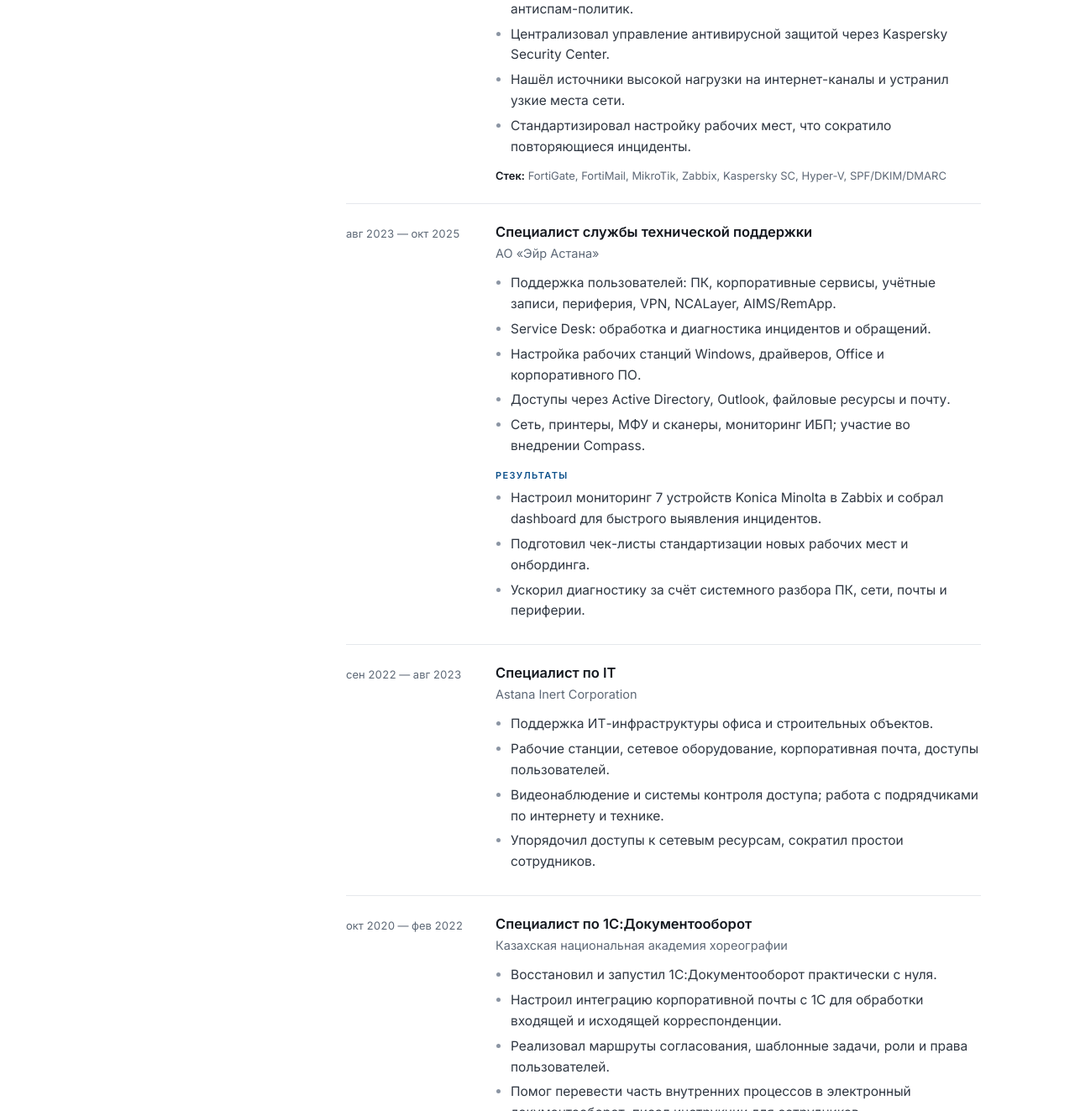
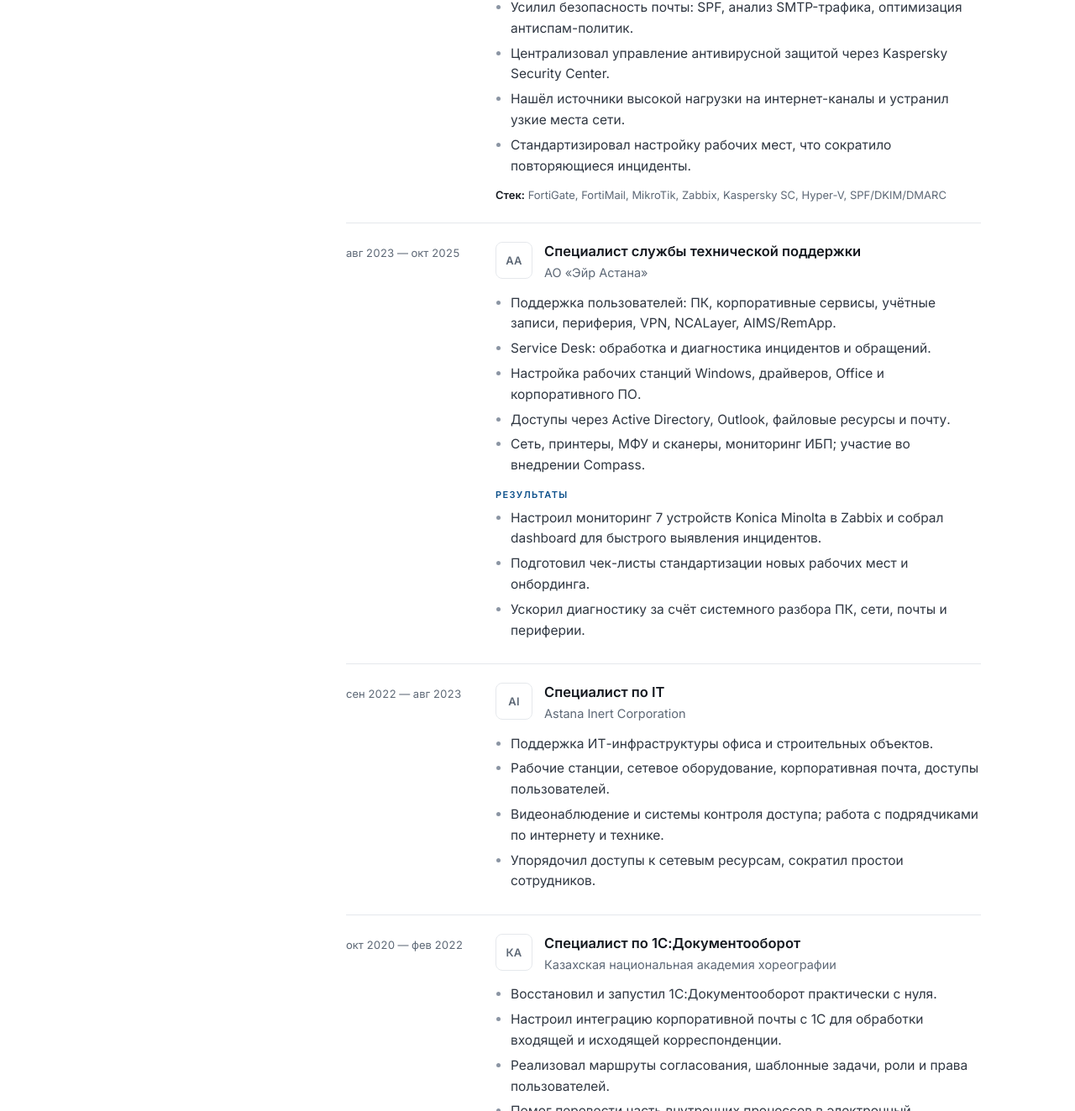
Before and after one commit to arbekaman/arbekaman.github.io, a plain HTML site: page index.html in a window 1280 px wide. Shown: the part 1477-2800 px from the top of the page at 84% size. Drawn offline with Linux system fonts and the light colour scheme.

Commit message:
Add company logo slots to experience section
Logos load from logos/<company>.png; initials are shown until a file is added.

Co-Authored-By: Claude Opus 5.5 <noreply@anthropic.com>
Claude-Session: https://claude.ai/code/session_01KYi8Xuzcf525G8sAdG5Hum

```diff
--- a/index.html
+++ b/index.html
@@ -76,6 +76,11 @@
   .stack{margin-top:12px;font-size:13px;color:var(--muted)}
   .stack b{font-weight:600;color:var(--text)}
 
+
+  .jhead{display:flex;gap:14px;align-items:flex-start}
+  .clogo{position:relative;flex:none;width:44px;height:44px;border:1px solid var(--line);border-radius:8px;background:#fff;display:grid;place-items:center;overflow:hidden;font:600 13px Inter,sans-serif;color:var(--muted);letter-spacing:.02em}
+  .clogo img{position:absolute;inset:0;width:100%;height:100%;object-fit:contain;padding:4px;background:#fff}
+  @media print{ .clogo{width:32px;height:32px;font-size:10px} }
   .skills{display:grid;grid-template-columns:repeat(2,1fr);gap:26px 48px}
   .skills h4{font-size:14px;font-weight:600;margin-bottom:6px}
   .skills p{font-size:14.5px;color:#2f3742}
@@ -196,8 +201,8 @@
       <div class="job">
         <div class="when"><span class="ru">сен 2026 — н.в.</span><span class="en">Sep 2026 — present</span><br><span class="badge"><span class="ru">текущее место</span><span class="en">current</span></span></div>
         <div>
-          <h3><span class="ru">Главный менеджер, Департамент развития цифровых технологий</span><span class="en">Lead Manager, Digital Technology Development Dept.</span></h3>
-          <div class="co"><span class="ru">ТОО «Казахмыс Барлау», группа Казахмыс</span><span class="en">Kazakhmys Barlau LLP, Kazakhmys Group</span></div>
+          <div class="jhead"><div class="clogo" aria-hidden="true"><span>KB</span><img src="logos/kazakhmys-barlau.png" alt="" onerror="this.remove()"></div><div><h3><span class="ru">Главный менеджер, Департамент развития цифровых технологий</span><span class="en">Lead Manager, Digital Technology Development Dept.</span></h3>
+          <div class="co"><span class="ru">ТОО «Казахмыс Барлау», группа Казахмыс</span><span class="en">Kazakhmys Barlau LLP, Kazakhmys Group</span></div></div></div>
           <ul class="ru">
             <li>Обеспечиваю бесперебойную работу ИТ-инфраструктуры, сетей и корпоративного ПО.</li>
             <li>Веду перенос серверной между площадками (Караганда → Жезказган) с миграцией ВМ с VMware ESXi на Hyper-V: схемы As-Is/To-Be, планирование СХД.</li>
@@ -219,8 +224,8 @@
       <div class="job">
         <div class="when"><span class="ru">ноя 2025 — июл 2026</span><span class="en">Nov 2025 — Jul 2026</span></div>
         <div>
-          <h3><span class="ru">Системный администратор</span><span class="en">System Administrator</span></h3>
-          <div class="co"><span class="ru">ТОО «ГК «Terra Motors»</span><span class="en">Terra Motors Group</span></div>
+          <div class="jhead"><div class="clogo" aria-hidden="true"><span>TM</span><img src="logos/terra-motors.png" alt="" onerror="this.remove()"></div><div><h3><span class="ru">Системный администратор</span><span class="en">System Administrator</span></h3>
+          <div class="co"><span class="ru">ТОО «ГК «Terra Motors»</span><span class="en">Terra Motors Group</span></div></div></div>
           <ul class="ru">
             <li>Администрирование Windows Server, Active Directory, GPO и прав доступа.</li>
             <li>Сеть и периметр на FortiGate (101F в головном офисе, 61F в филиале), FortiSwitch и MikroTik, VPN.</li>
@@ -259,8 +264,8 @@
       <div class="job">
         <div class="when"><span class="ru">авг 2023 — окт 2025</span><span class="en">Aug 2023 — Oct 2025</span></div>
         <div>
-          <h3><span class="ru">Специалист службы технической поддержки</span><span class="en">IT Helpdesk Specialist</span></h3>
-          <div class="co"><span class="ru">АО «Эйр Астана»</span><span class="en">Air Astana JSC</span></div>
+          <div class="jhead"><div class="clogo" aria-hidden="true"><span>AA</span><img src="logos/air-astana.png" alt="" onerror="this.remove()"></div><div><h3><span class="ru">Специалист службы технической поддержки</span><span class="en">IT Helpdesk Specialist</span></h3>
+          <div class="co"><span class="ru">АО «Эйр Астана»</span><span class="en">Air Astana JSC</span></div></div></div>
           <ul class="ru">
             <li>Поддержка пользователей: ПК, корпоративные сервисы, учётные записи, периферия, VPN, NCALayer, AIMS/RemApp.</li>
             <li>Service Desk: обработка и диагностика инцидентов и обращений.</li>
@@ -294,8 +299,8 @@
       <div class="job">
         <div class="when"><span class="ru">сен 2022 — авг 2023</span><span class="en">Sep 2022 — Aug 2023</span></div>
         <div>
-          <h3><span class="ru">Специалист по IT</span><span class="en">IT Specialist</span></h3>
-          <div class="co">Astana Inert Corporation</div>
+          <div class="jhead"><div class="clogo" aria-hidden="true"><span>AI</span><img src="logos/astana-inert.png" alt="" onerror="this.remove()"></div><div><h3><span class="ru">Специалист по IT</span><span class="en">IT Specialist</span></h3>
+          <div class="co">Astana Inert Corporation</div></div></div>
           <ul class="ru">
             <li>Поддержка ИТ-инфраструктуры офиса и строительных объектов.</li>
             <li>Рабочие станции, сетевое оборудование, корпоративная почта, доступы пользователей.</li>
@@ -314,8 +319,8 @@
       <div class="job">
         <div class="when"><span class="ru">окт 2020 — фев 2022</span><span class="en">Oct 2020 — Feb 2022</span></div>
         <div>
-          <h3><span class="ru">Специалист по 1С:Документооборот</span><span class="en">1C:Document Management Specialist</span></h3>
-          <div class="co"><span class="ru">Казахская национальная академия хореографии</span><span class="en">Kazakh National Academy of Choreography</span></div>
+          <div class="jhead"><div class="clogo" aria-hidden="true"><span>КА</span><img src="logos/kz-choreography.png" alt="" onerror="this.remove()"></div><div><h3><span class="ru">Специалист по 1С:Документооборот</span><span class="en">1C:Document Management Specialist</span></h3>
+          <div class="co"><span class="ru">Казахская национальная академия хореографии</span><span class="en">Kazakh National Academy of Choreography</span></div></div></div>
           <ul class="ru">
             <li>Восстановил и запустил 1С:Документооборот практически с нуля.</li>
             <li>Настроил интеграцию корпоративной почты с 1С для обработки входящей и исходящей корреспонденции.</li>
```
Also changed, not shown: 1 other file.
